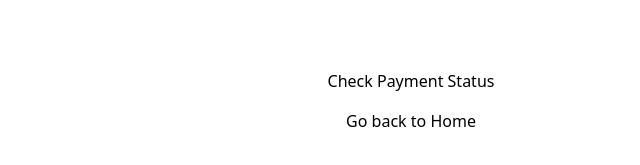
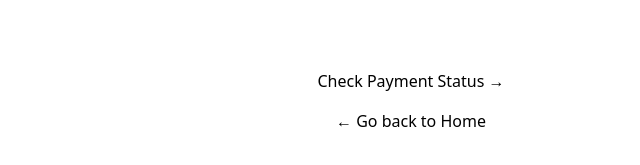
Before and after one commit to erase2004/payment-flow-test, a Nuxt app: page /confirm in a window 1280 px wide. Shown: the part 147-312 px from the top of the page, without its empty margins (229-869 px from the left). Built offline with nearby package versions, Linux system fonts and the light colour scheme.

Commit message:
style: code area and navigation text

```diff
--- a/layouts/single.vue
+++ b/layouts/single.vue
@@ -6,7 +6,7 @@
         to="/"
         class="hover:opacity-50"
       >
-        Go back to Home
+        ← Go back to Home
       </NuxtLink>
     </div>
   </div>
--- a/pages/check-payment.vue
+++ b/pages/check-payment.vue
@@ -10,7 +10,7 @@
     </button>
     <pre class="mx-auto my-4 text-left w-1/2 whitespace-pre-wrap break-words">
 <h2 class="text-xl">Repsonse Data</h2>
-<code class="text-xs">
+<code class="text-sm">
 {{ responseInfo }}
 </code>
     </pre>
--- a/pages/confirm.vue
+++ b/pages/confirm.vue
@@ -3,7 +3,7 @@
     <h1 class="text-3xl">Payment Confirmed</h1>
       <pre class="mx-auto my-4 text-left w-1/2 whitespace-pre-wrap break-words">
 <h2 class="text-xl">Repsonse Data</h2>
-<code class="text-xs">
+<code class="text-sm">
 {{ confirmInfo }}
 </code>
   </pre>
@@ -11,7 +11,7 @@
       to="/check-payment"
       class="hover:opacity-50"
     >
-      Check Payment Status
+      Check Payment Status →
     </NuxtLink>
   </div>
 </template>
--- a/pages/subscription-confirm.vue
+++ b/pages/subscription-confirm.vue
@@ -10,7 +10,7 @@
     </button>
     <pre class="mx-auto my-4 text-left w-1/2 whitespace-pre-wrap break-words">
 <h2 class="text-xl">Repsonse Data</h2>
-<code class="text-xs">
+<code class="text-sm">
 {{ responseInfo }}
 </code>
     </pre>
```
